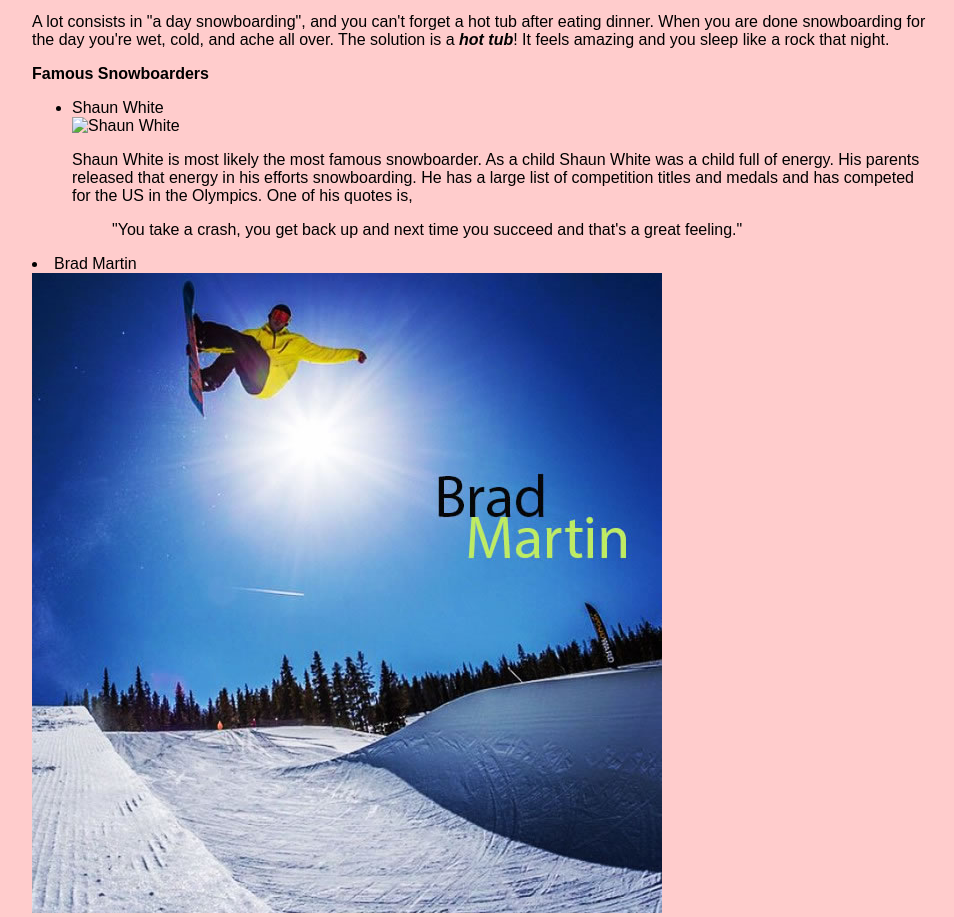
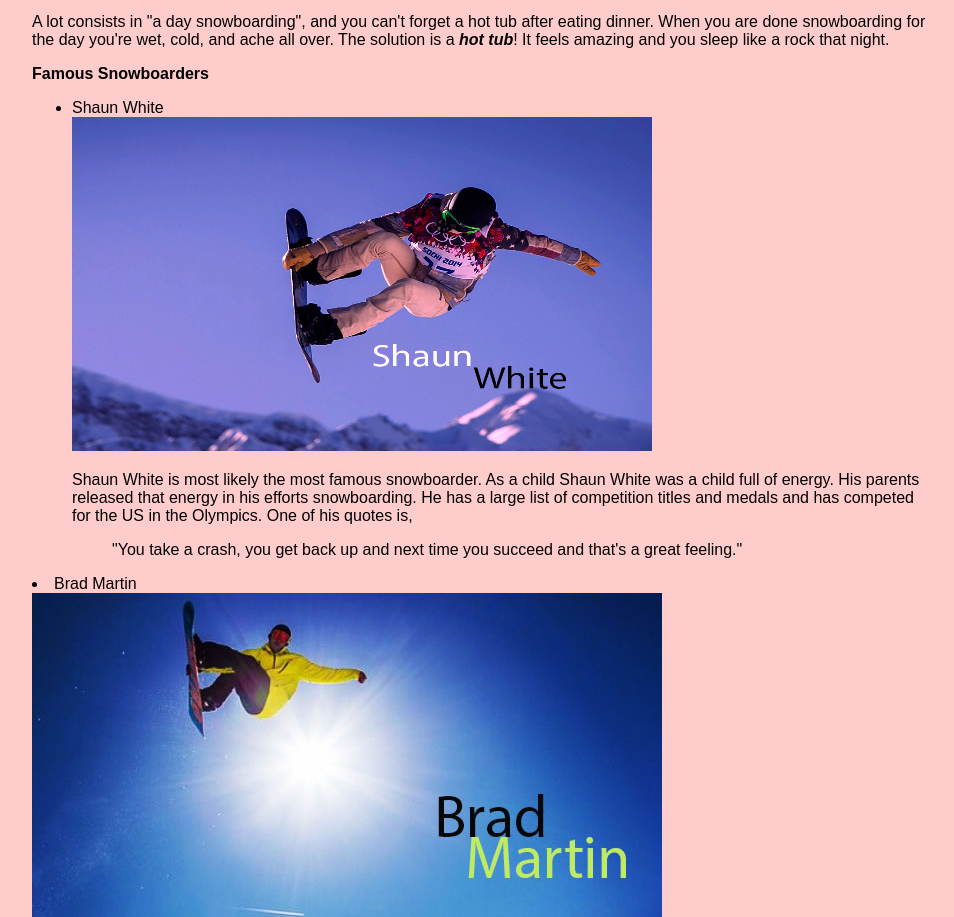
Before and after one commit to brendanredinger/Bistro, a plain HTML site: page index.html in a window 1280 px wide. Shown: the part 924-1841 px from the top of the page, without its empty margins (160-1114 px from the left). Drawn offline with Linux system fonts and the light colour scheme.

Commit message:
edit picture location

```diff
--- a/index.html
+++ b/index.html
@@ -79,7 +79,7 @@ The solution is a<em><b> hot tub</b></em>! It feels amazing and you sleep like a
 <h2>Famous Snowboarders</h2>
 <ul>
 <li>Shaun White</li>
-<img src="../../Documents/geneva media/Shaun White Snowboarding.jpg" width="580" height="334" alt="Shaun White" />
+<img src="Shaun White Snowboarding.jpg" width="580" height="334" alt="Shaun White" />
 <p>Shaun White is most likely the most famous snowboarder. As a child Shaun White was a child full of energy. His parents released that energy in his efforts snowboarding. He has a large list of competition titles and medals and has competed for the US in the Olympics. One of his quotes is,
 <blockquote> "You take a crash, you get back up and next time you succeed and that's a great feeling."
 </blockquote>
```
Also changed, not shown: Shaun White Snowboarding.jpg (added).
